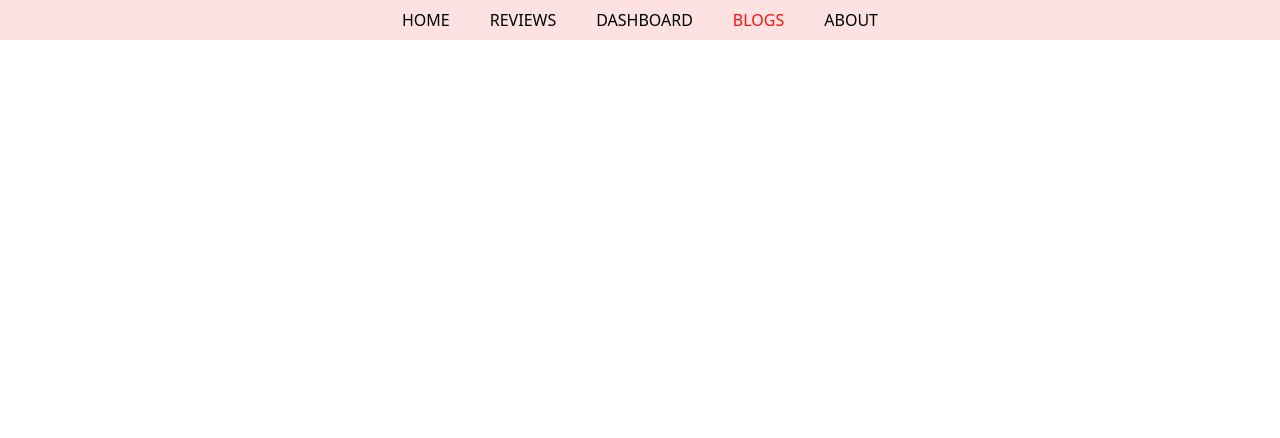
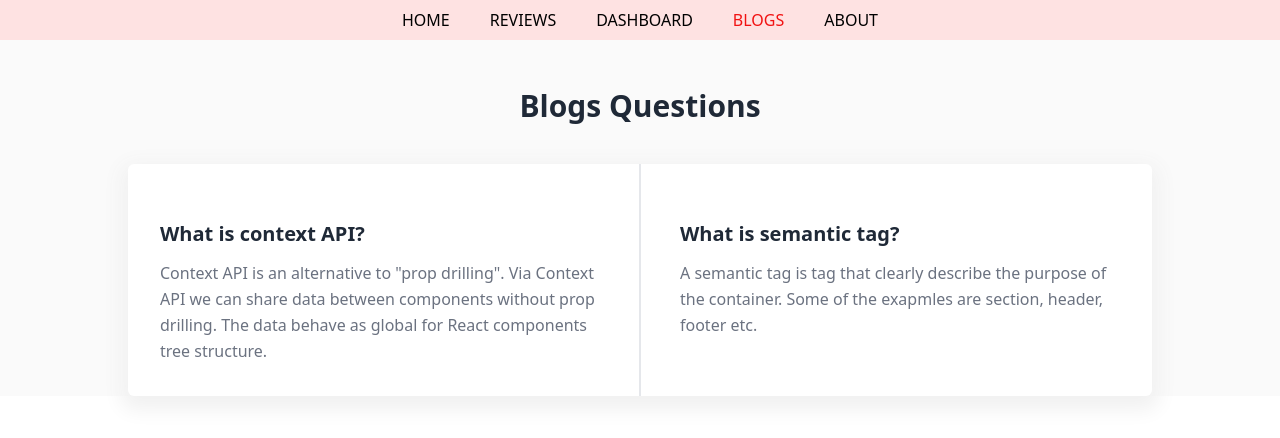
Before and after one commit to B-Tanvir/Product-Analysis, a React (Create React App) app: page /blogs in a window 1280 px wide. Shown: the top 438 px of the page. Built offline with nearby package versions, Linux system fonts and the light colour scheme.

Commit message:
implementing blogs

```diff
--- a/src/components/Blogs/Blogs.js
+++ b/src/components/Blogs/Blogs.js
@@ -1,9 +1,41 @@
 import React from 'react';
 
 const Blogs = () => {
+    const faqsList = [
+        {
+            q: "What is context API?",
+            a: "Context API is an alternative to \"prop drilling\". Via Context API we can share data between components without prop drilling. The data behave as global for React components tree structure."
+        },
+        {
+            q: "What is semantic tag?",
+            a: "A semantic tag is tag that clearly describe the purpose of the container. Some of the exapmles are section, header, footer etc."
+        }
+    ]
     return (
-        <div>
-
+        <div className="leading-relaxed mt-12 mx-4 sm:mx-8">
+            <div className="text-center space-y-3">
+                <h1 className="block text-gray-800 text-3xl font-semibold">
+                    Blogs Questions
+                </h1>
+            </div>
+            <div className="relative bg-white rounded-md mt-10 md:max-w-3xl lg:max-w-4xl xl:max-w-5xl sm:mx-auto"
+                 style={{boxShadow: '0px 7px 20px 7px #F1F1F1'}}>
+                <div className="grid gap-4 py-8 md:grid-cols-2">
+                    {
+                        faqsList.map((item, idx) => (
+                            <div className="space-y-3 mt-6 px-8" key={idx}>
+                                <h4 className="text-gray-800 text-xl font-semibold ">
+                                    {item.q}
+                                </h4>
+                                <p className="text-gray-500">
+                                    {item.a}
+                                </p>
+                            </div>
+                        ))
+                    }
+                </div>
+                <span className="w-0.5 h-full bg-gray-200 m-auto absolute top-0 left-0 right-0 hidden md:block"></span>
+            </div>
         </div>
     );
 };
```
